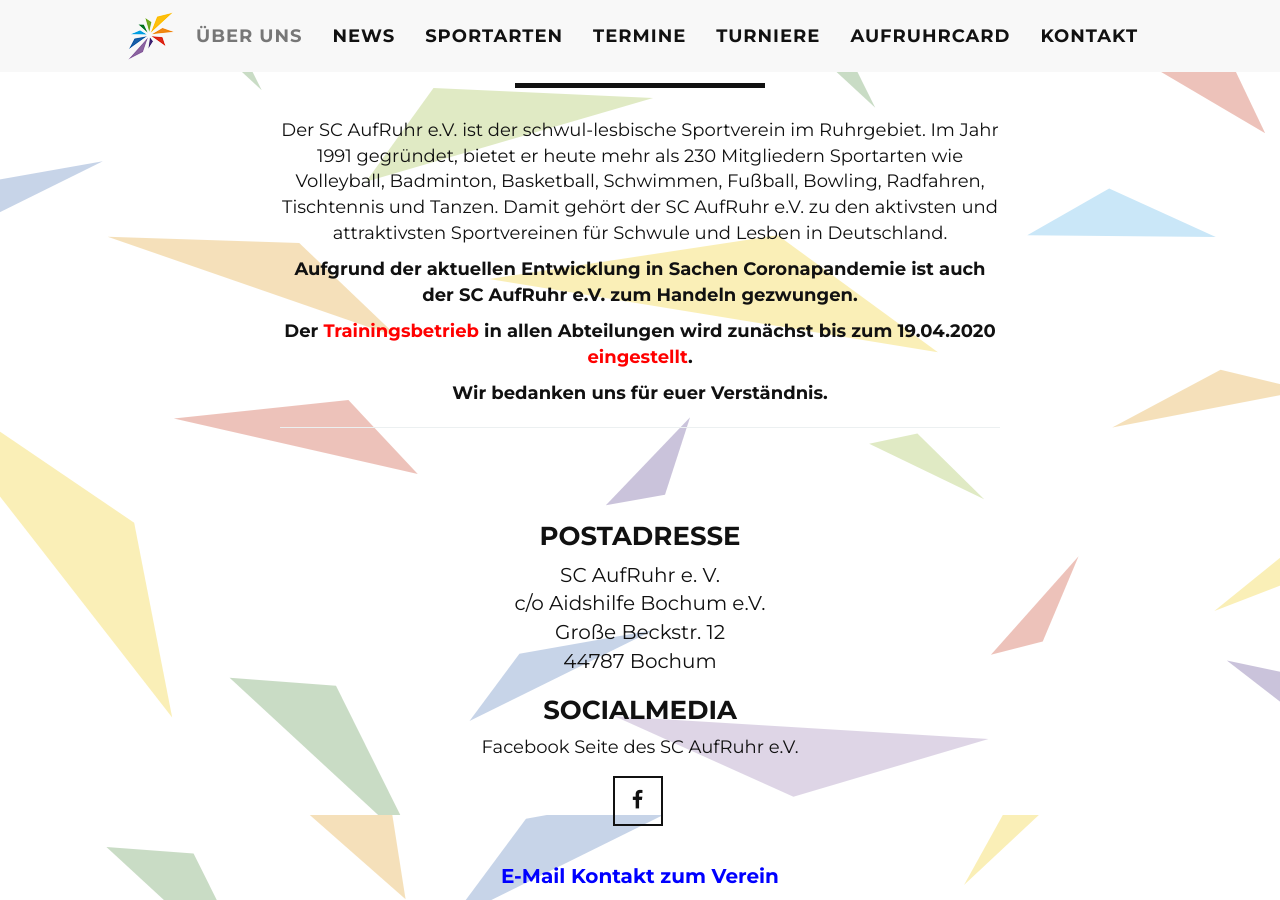
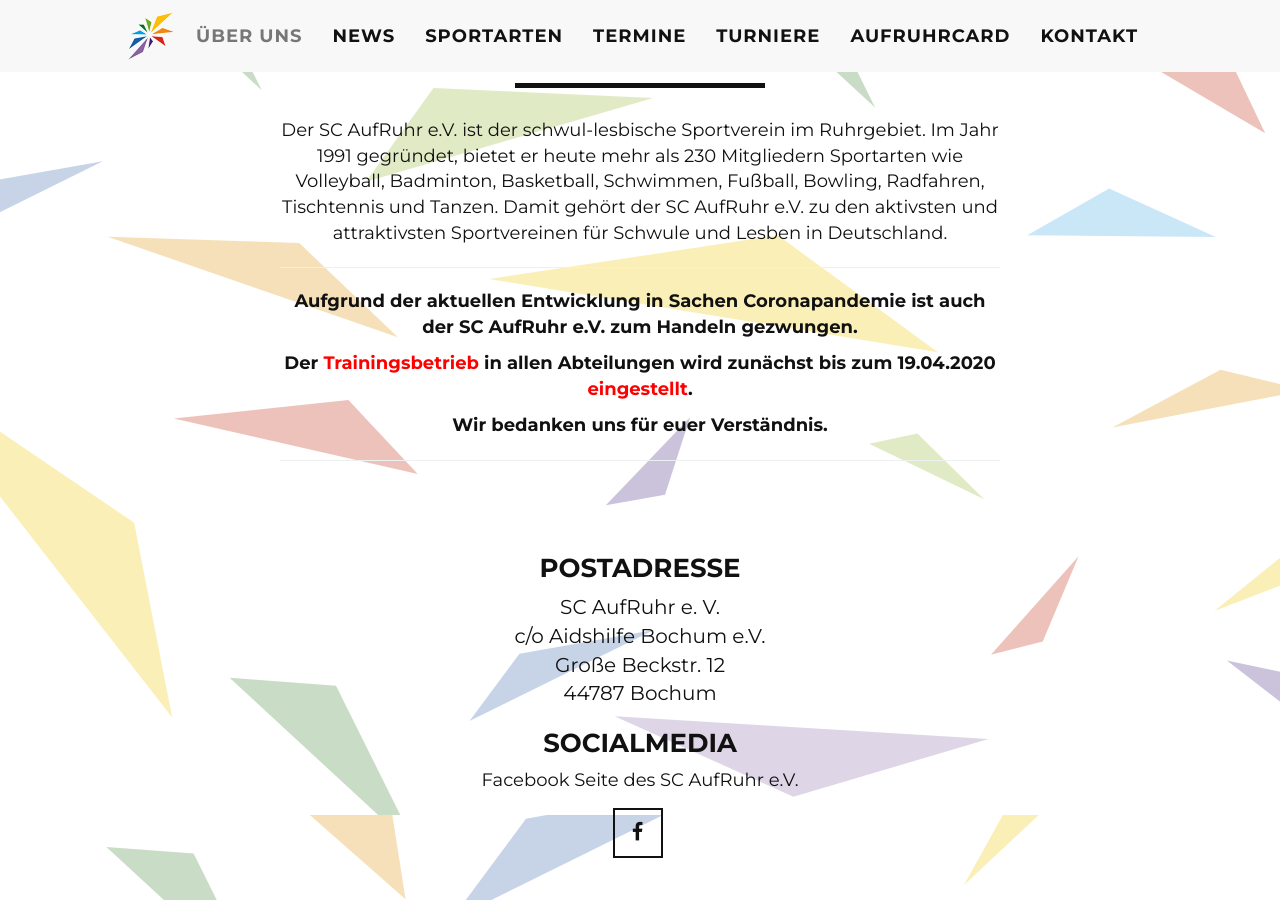
Before and after one commit to scarweb/scarweb.github.io, a Jekyll site: the page built from index.html, in a window 1280 px wide and 900 px high, scrolled down 985 px. Built offline with Jekyll 4.4.1, drawn with Linux system fonts in a browser that asks for light colours; comment, search, counter and statistics services are not loaded.

Commit message:
Update about.html

```diff
--- a/_includes/about.html
+++ b/_includes/about.html
@@ -15,14 +15,15 @@
                     Schwimmen, Fußball, Bowling, Radfahren, Tischtennis und Tanzen.
 
                     Damit gehört der SC AufRuhr e.V. zu den aktivsten und attraktivsten Sportvereinen für Schwule und
-                    Lesben in Deutschland.</p>
+                    Lesben in Deutschland.
 
+</p></p><hr size="1" noshade>
 <b>Aufgrund der aktuellen Entwicklung in Sachen Coronapandemie ist auch der
 SC AufRuhr e.V.  zum Handeln gezwungen.<br><p></p>
 Der <font color="#FF0000">Trainingsbetrieb</font> in allen Abteilungen wird zunächst bis zum 19.04.2020 <font color="#FF0000">eingestellt</font>.<br>
 <p></p>
 Wir bedanken uns für euer Verständnis.</b><p></p>
-<hr size="1" noshade>
+<hr size="1" noshade></p></p>
 
                     <br><br>
                     <h3>Postadresse</h3>
```
